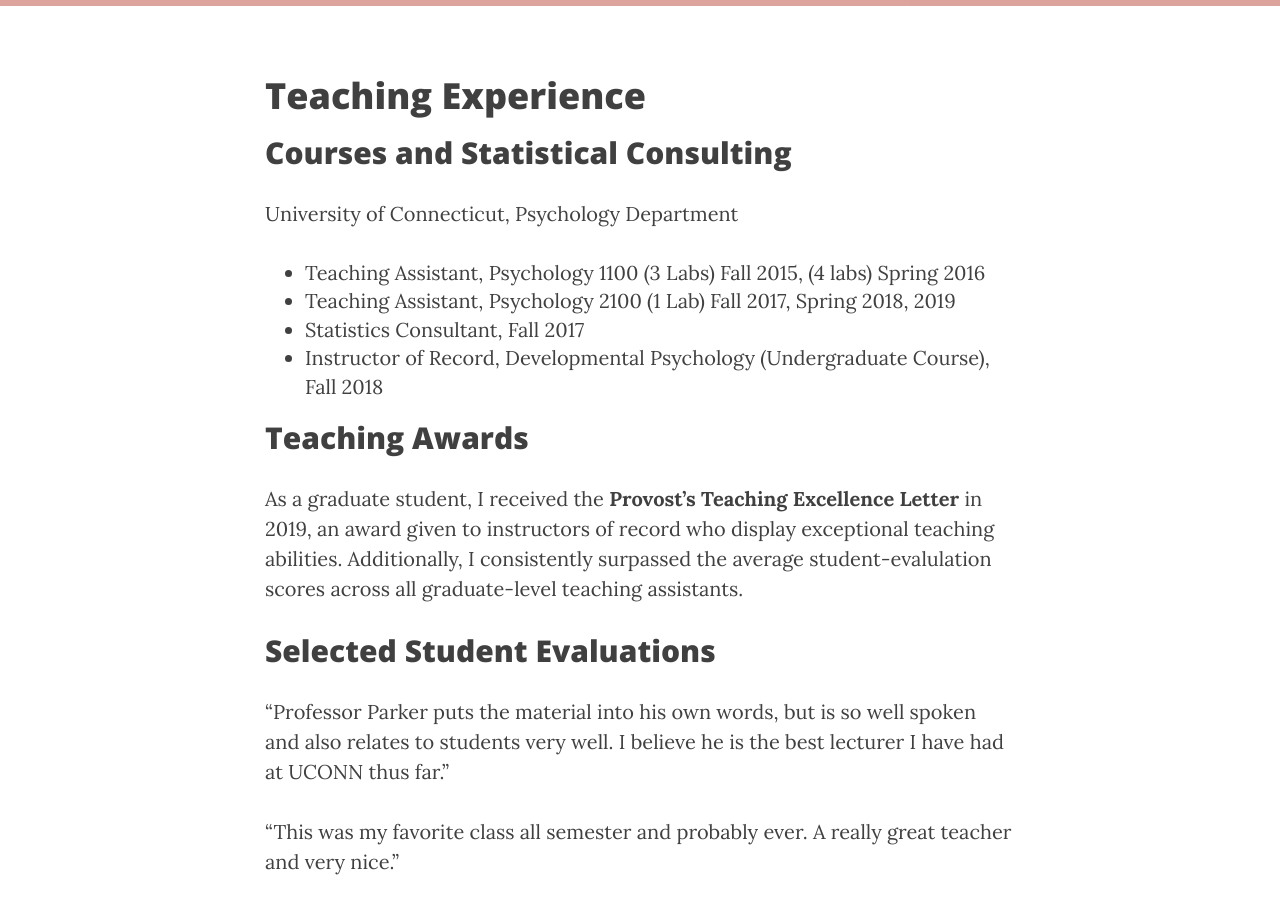
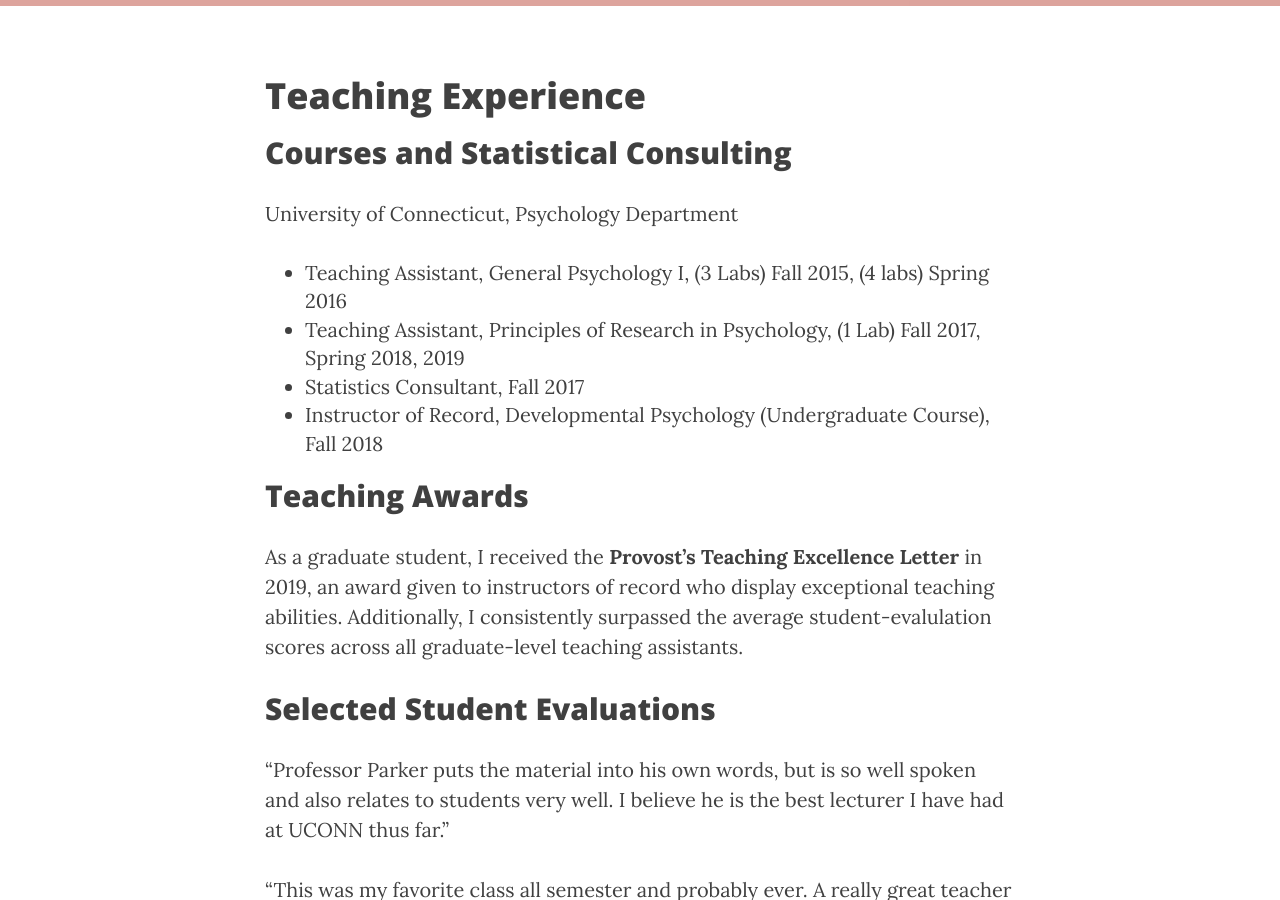
Before and after one commit to ptichko/ptichko.github.io, a Jekyll site: the page built from 4_teaching.md, in a window 1280 px wide and 900 px high, scrolled down 416 px. Built offline with Jekyll 4.4.1, drawn with Linux system fonts in a browser that asks for light colours; nearby versions of some CDN libraries.

Commit message:
Updated CV and teaching page

```diff
--- a/4_teaching.md
+++ b/4_teaching.md
@@ -7,8 +7,8 @@ header-img: "img/Banner.jpg"
 # Teaching Experience
 ## Courses and Statistical Consulting
 University of Connecticut, Psychology Department
-* Teaching Assistant, Psychology 1100 (3 Labs) Fall 2015, (4 labs) Spring 2016
-* Teaching Assistant, Psychology 2100 (1 Lab) Fall 2017, Spring 2018, 2019
+* Teaching Assistant, General Psychology I, (3 Labs) Fall 2015, (4 labs) Spring 2016
+* Teaching Assistant, Principles of Research in Psychology, (1 Lab) Fall 2017, Spring 2018, 2019
 * Statistics Consultant, Fall 2017
 * Instructor of Record, Developmental Psychology (Undergraduate Course), Fall 2018
 
```
Also changed, not shown: 3_research.md (+1 -1 lines), _posts/2020-07-30-R-Functions-To-Calculate-D-Prime.md (+1 -1 lines), 1 other file.
